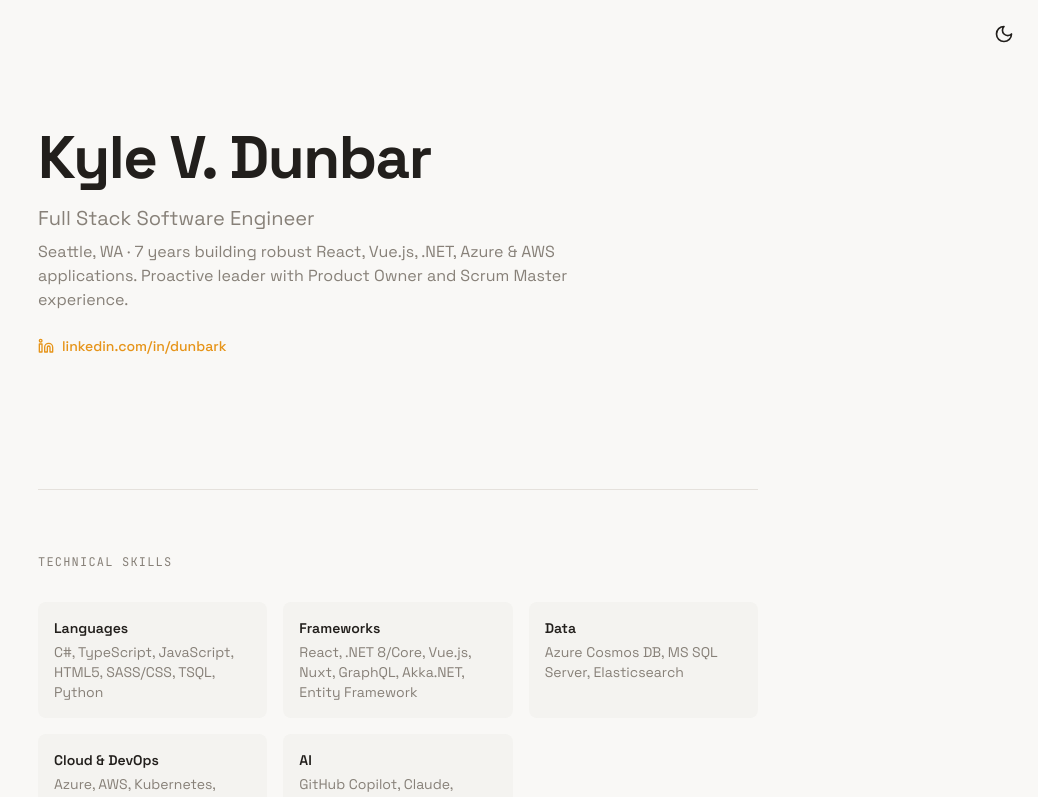
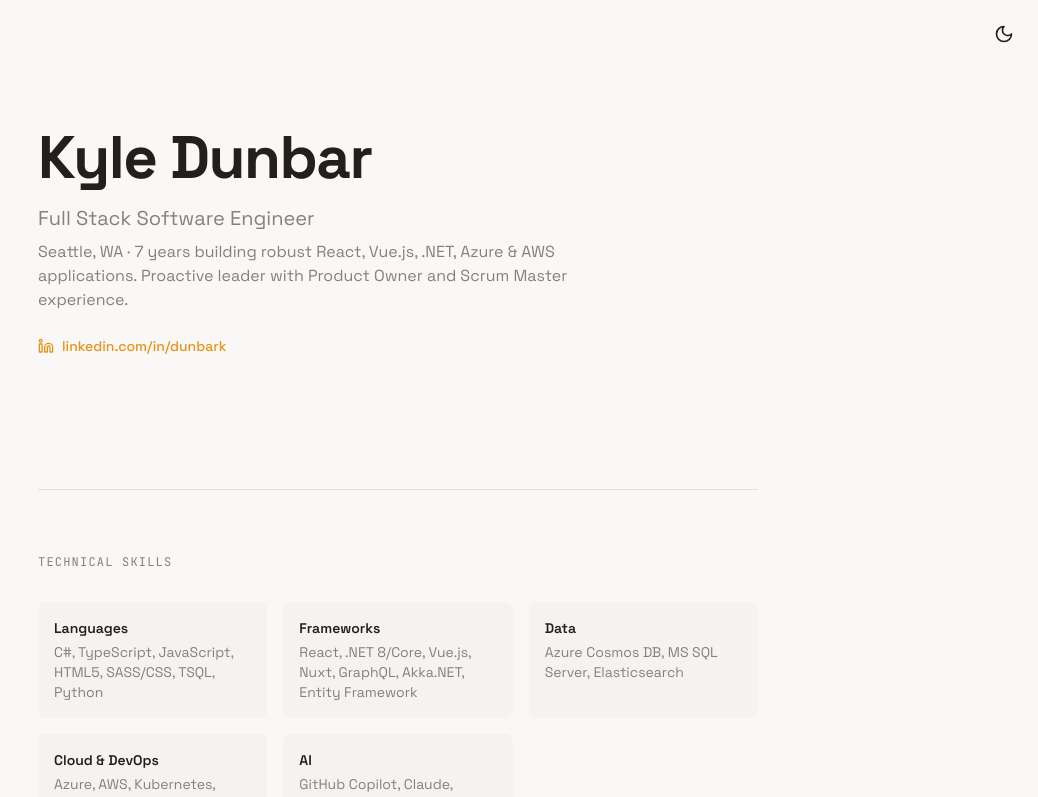
Before and after one commit to fullstackdev-us/kyle-pro, a React (Vite) app: page / in a window 1280 px wide. Shown: the top 797 px of the page, without its empty margins (242-1280 px from the left). Built offline with nearby package versions, Linux system fonts and the light colour scheme; no server answers; the HTML template or start-up script is replaced by a standard one.

Commit message:
misc updates

```diff
--- a/index.html
+++ b/index.html
@@ -3,10 +3,10 @@
   <head>
     <meta charset="UTF-8" />
     <meta name="viewport" content="width=device-width, initial-scale=1.0" />
-    <title>Kyle V. Dunbar — Full Stack Developer</title>
-    <meta name="description" content="Kyle V. Dunbar — Full Stack Developer. Skills, experience, and contact information." />
-    <meta name="author" content="Kyle V. Dunbar" />
-    <meta property="og:title" content="Kyle V. Dunbar — Full Stack Developer" />
+    <title>Kyle Dunbar — Full Stack Developer</title>
+    <meta name="description" content="Kyle Dunbar — Full Stack Developer. Skills, experience, and contact information." />
+    <meta name="author" content="Kyle Dunbar" />
+    <meta property="og:title" content="Kyle Dunbar — Full Stack Developer" />
     <meta property="og:description" content="Skills, experience, and contact information." />
     <meta property="og:type" content="website" />
     <meta property="og:url" content="https://kyle.pro" />
--- a/src/App.tsx
+++ b/src/App.tsx
@@ -22,7 +22,7 @@ const App = () => (
         <ContactSection />
       </main>
       <footer className="border-t border-border py-8 text-center text-xs text-muted-foreground">
-        © {new Date().getFullYear()} Kyle V. Dunbar
+        © {new Date().getFullYear()} Kyle Dunbar
       </footer>
     </div>
   </TooltipProvider>
--- a/src/components/HeroSection.tsx
+++ b/src/components/HeroSection.tsx
@@ -9,7 +9,7 @@ export const HeroSection = () => (
       transition={{ duration: 0.6 }}
     >
       <h1 className="text-4xl md:text-6xl font-bold tracking-tight mb-4">
-        Kyle V. Dunbar
+        Kyle Dunbar
       </h1>
       <p className="text-lg md:text-xl text-muted-foreground max-w-xl mb-2">
         Full Stack Software Engineer
```
Also changed, not shown: 1 other file (tests, documents, lock files or other folders).
